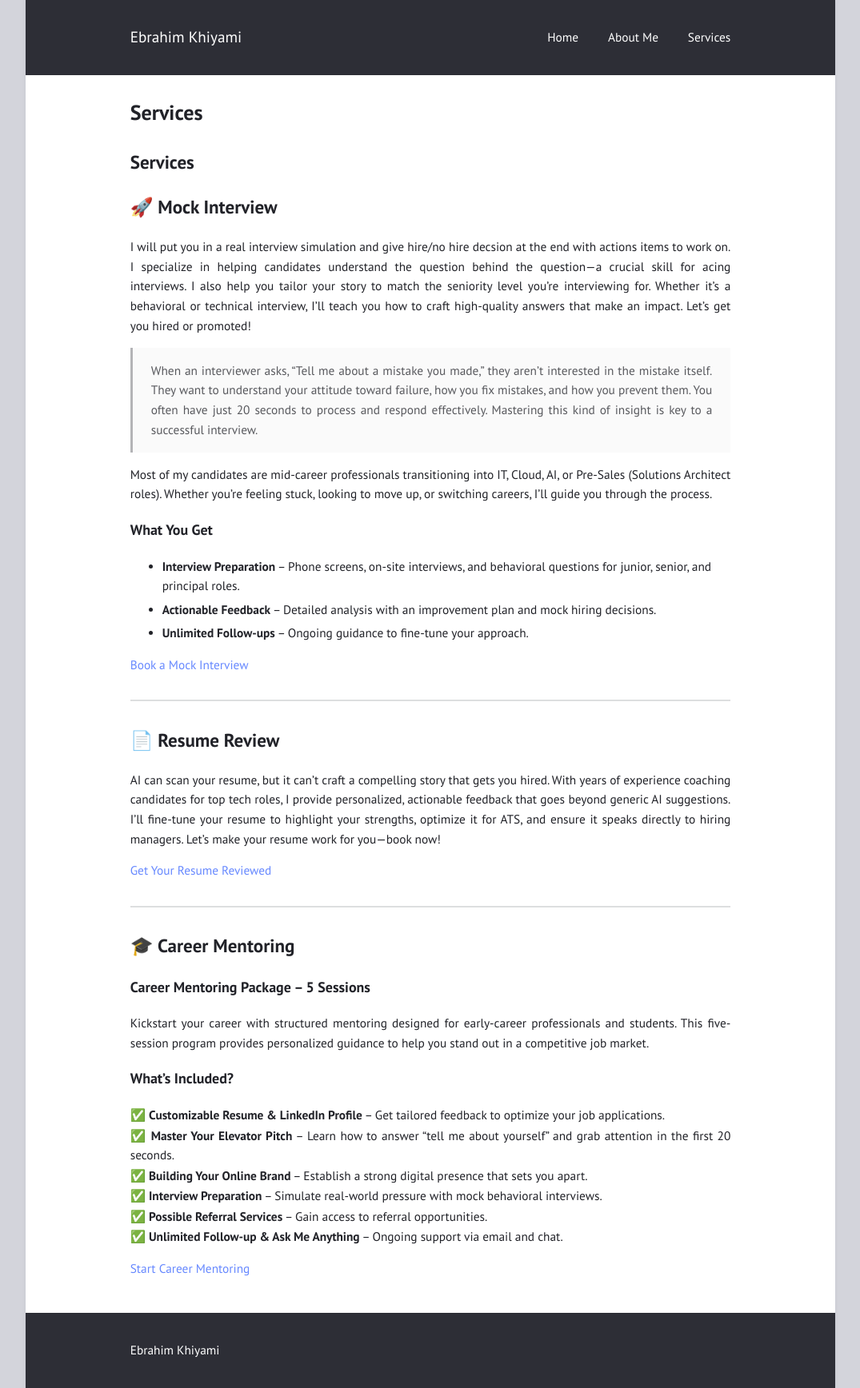
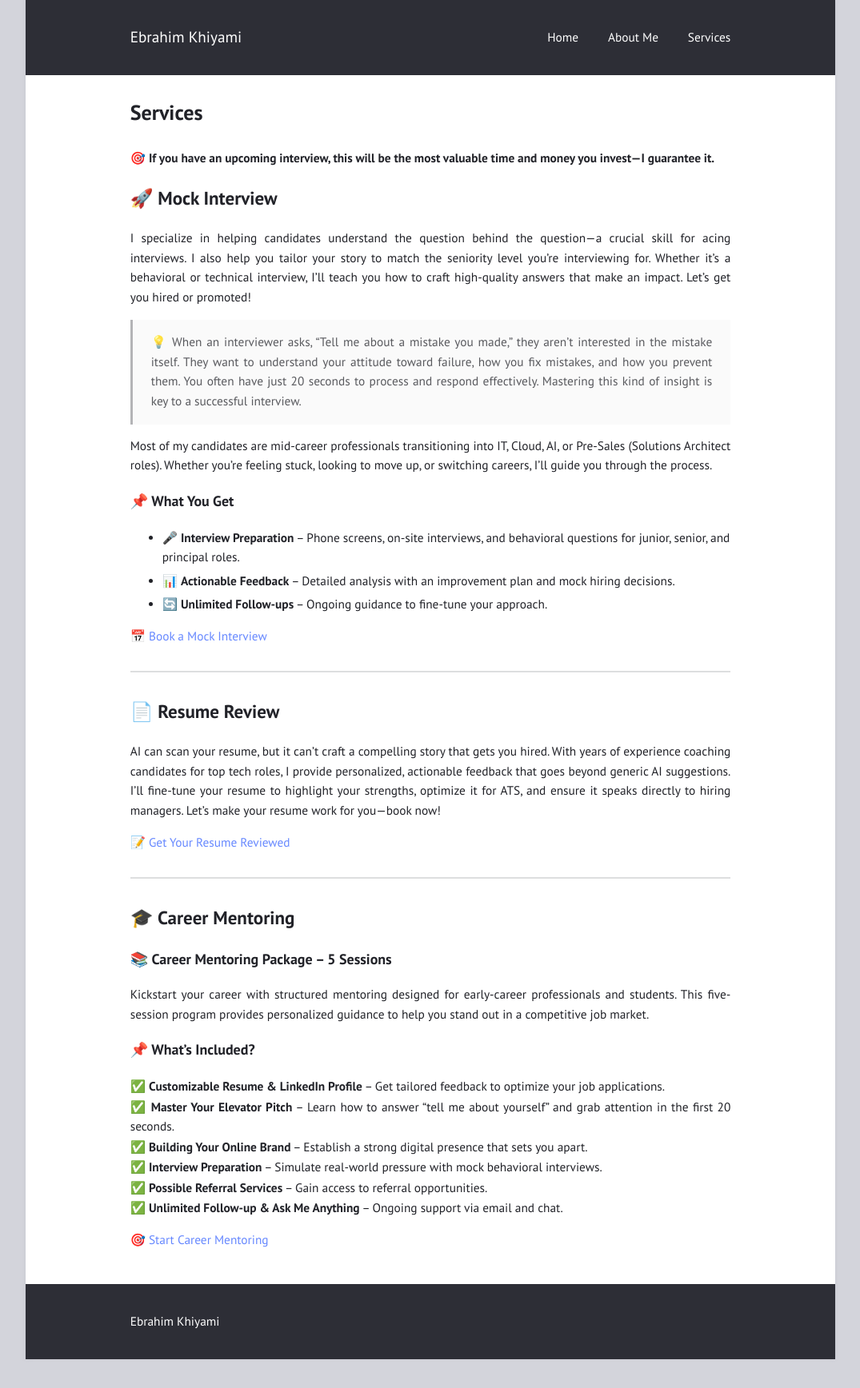
Before and after one commit to ekhiyami/ekhiyami.github.io, a Jekyll site: the page built from services.md, in a window 1280 px wide. Shown: the whole page at 80% size, without its empty margins (102-1177 px from the left). Built offline with Jekyll 4.4.1, drawn with Linux system fonts in a browser that asks for light colours; after the commit the page ends 1700 px from its top, so only the background shows below that.

Commit message:
Update services.md

```diff
--- a/services.md
+++ b/services.md
@@ -3,25 +3,23 @@ title: "Services"
 permalink: "/services/"
 layout: page
 ---
-# Services
+🎯 **If you have an upcoming interview, this will be the most valuable time and money you invest—I guarantee it.**
 
 ## 🚀 Mock Interview
 
-I will put you in a real interview simulation and give hire/no hire decsion at the end with actions items to work on.
 I specialize in helping candidates understand the question behind the question—a crucial skill for acing interviews. I also help you tailor your story to match the seniority level you’re interviewing for. Whether it’s a behavioral or technical interview, I’ll teach you how to craft high-quality answers that make an impact. Let’s get you hired or promoted!
 
-> When an interviewer asks, “Tell me about a mistake you made,” they aren’t interested in the mistake itself. They want to understand your attitude toward failure, how you fix mistakes, and how you prevent them. You often have just 20 seconds to process and respond effectively. Mastering this kind of insight is key to a successful interview.
+> 💡 When an interviewer asks, “Tell me about a mistake you made,” they aren’t interested in the mistake itself. They want to understand your attitude toward failure, how you fix mistakes, and how you prevent them. You often have just 20 seconds to process and respond effectively. Mastering this kind of insight is key to a successful interview.
 
 Most of my candidates are mid-career professionals transitioning into IT, Cloud, AI, or Pre-Sales (Solutions Architect roles). Whether you’re feeling stuck, looking to move up, or switching careers, I’ll guide you through the process.
 
-### What You Get
+### 📌 What You Get
 
-- **Interview Preparation** – Phone screens, on-site interviews, and behavioral questions for junior, senior, and principal roles.
-- **Actionable Feedback** – Detailed analysis with an improvement plan and mock hiring decisions.
-- **Unlimited Follow-ups** – Ongoing guidance to fine-tune your approach.
+- 🎤 **Interview Preparation** – Phone screens, on-site interviews, and behavioral questions for junior, senior, and principal roles.
+- 📊 **Actionable Feedback** – Detailed analysis with an improvement plan and mock hiring decisions.
+- 🔄 **Unlimited Follow-ups** – Ongoing guidance to fine-tune your approach.
 
-[Book a Mock Interview](https://topmate.io/ekhiyami/1469939)
-
+[📅 Book a Mock Interview](https://topmate.io/ekhiyami/1469939)
 
 ---
 
@@ -29,17 +27,17 @@ Most of my candidates are mid-career professionals transitioning into IT, Cloud,
 
 AI can scan your resume, but it can’t craft a compelling story that gets you hired. With years of experience coaching candidates for top tech roles, I provide personalized, actionable feedback that goes beyond generic AI suggestions. I’ll fine-tune your resume to highlight your strengths, optimize it for ATS, and ensure it speaks directly to hiring managers. Let’s make your resume work for you—book now!
 
-[Get Your Resume Reviewed](https://topmate.io/ekhiyami/1469822)
+[📝 Get Your Resume Reviewed](https://topmate.io/ekhiyami/1469822)
 
 ---
 
 ## 🎓 Career Mentoring
 
-### Career Mentoring Package – 5 Sessions
+### 📚 Career Mentoring Package – 5 Sessions
 
 Kickstart your career with structured mentoring designed for early-career professionals and students. This five-session program provides personalized guidance to help you stand out in a competitive job market.
 
-### What’s Included?
+### 📌 What’s Included?
 
 ✅ **Customizable Resume & LinkedIn Profile** – Get tailored feedback to optimize your job applications.
 ✅ **Master Your Elevator Pitch** – Learn how to answer "tell me about yourself" and grab attention in the first 20 seconds.
@@ -48,4 +46,4 @@ Kickstart your career with structured mentoring designed for early-career profes
 ✅ **Possible Referral Services** – Gain access to referral opportunities.
 ✅ **Unlimited Follow-up & Ask Me Anything** – Ongoing support via email and chat.
 
-[Start Career Mentoring](https://topmate.io/ekhiyami/1471426)
+[🎯 Start Career Mentoring](https://topmate.io/ekhiyami/1471426)
```
